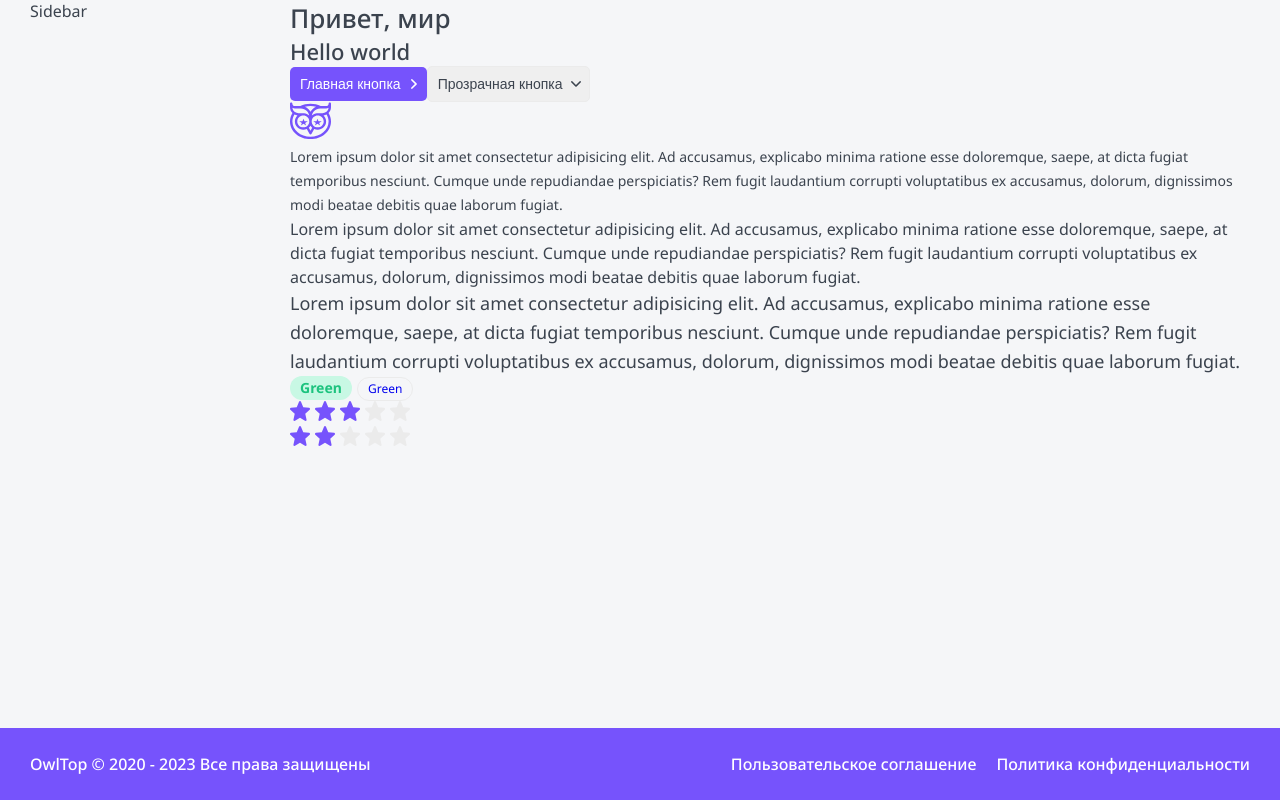
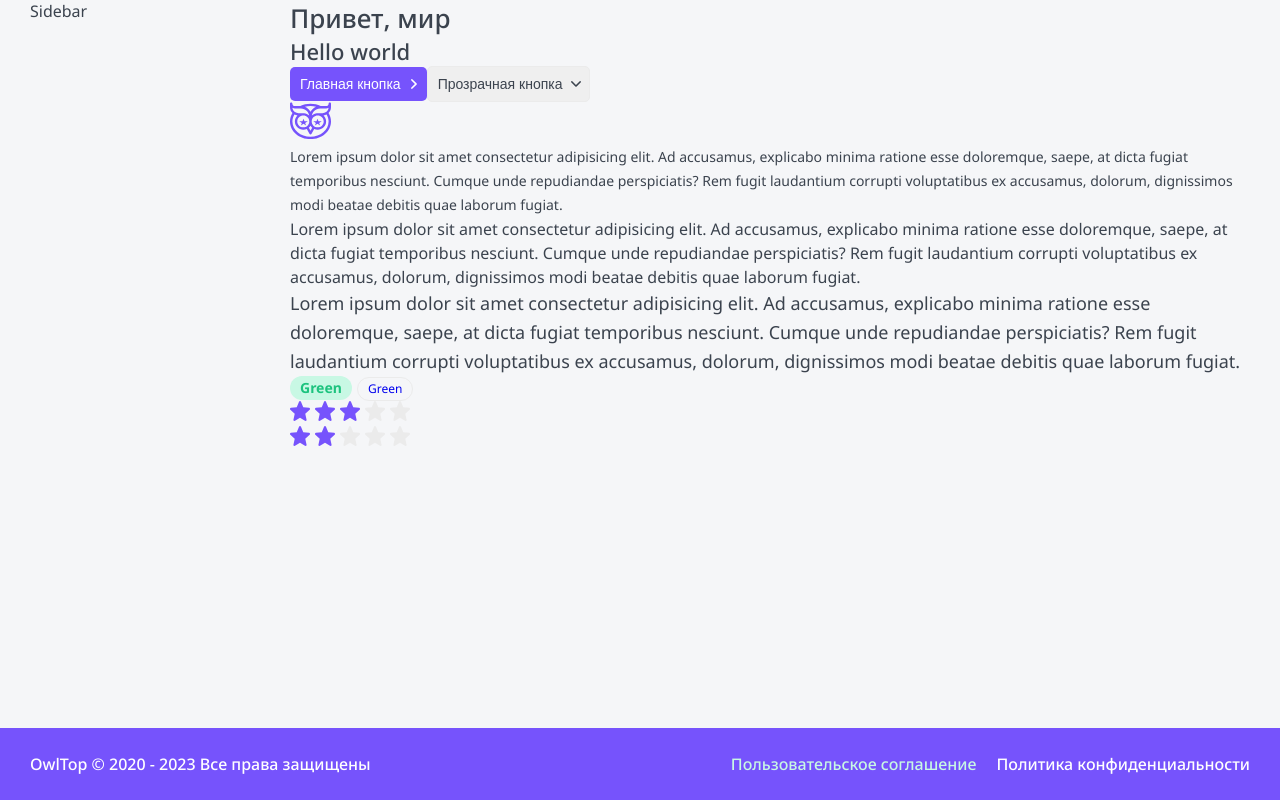
Before and after one commit to SergeiAmpilov/next-udemy, a Next.js app: page / in a window 1280 px wide. In both pictures the pointer is over the link "Пользовательское соглашение". Built offline with nearby package versions, Linux system fonts and the light colour scheme.

Commit message:
hover effect

```diff
--- a/components/Footer/footer.module.css
+++ b/components/Footer/footer.module.css
@@ -3,7 +3,6 @@
   color: var(--white);
   text-decoration: none;
 }
-
 
 .footer {
 	padding: 25px 30px;
@@ -21,6 +20,10 @@
 	gap: 20px;
 }
 
+.footerlink:hover {
+  color: var(--green-light);
+}
+
 @media (max-width: 765px) {
   .footer {
 		padding: 10px 15px;
```
